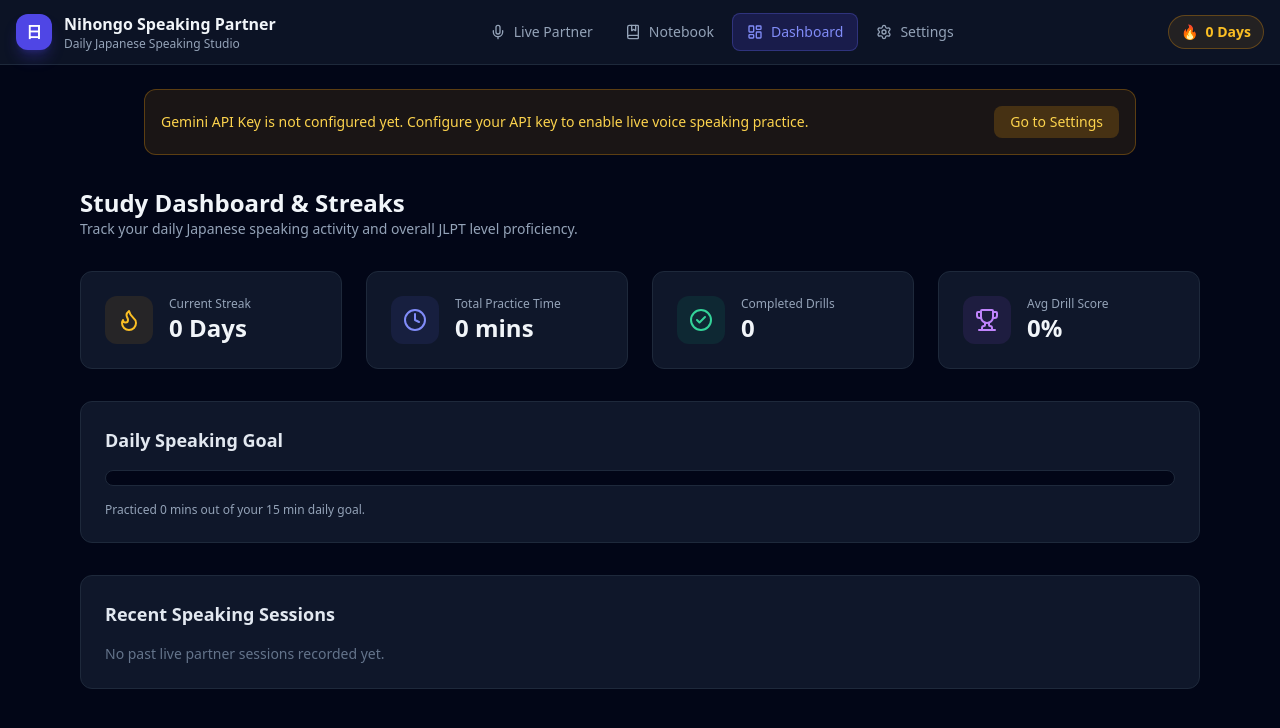
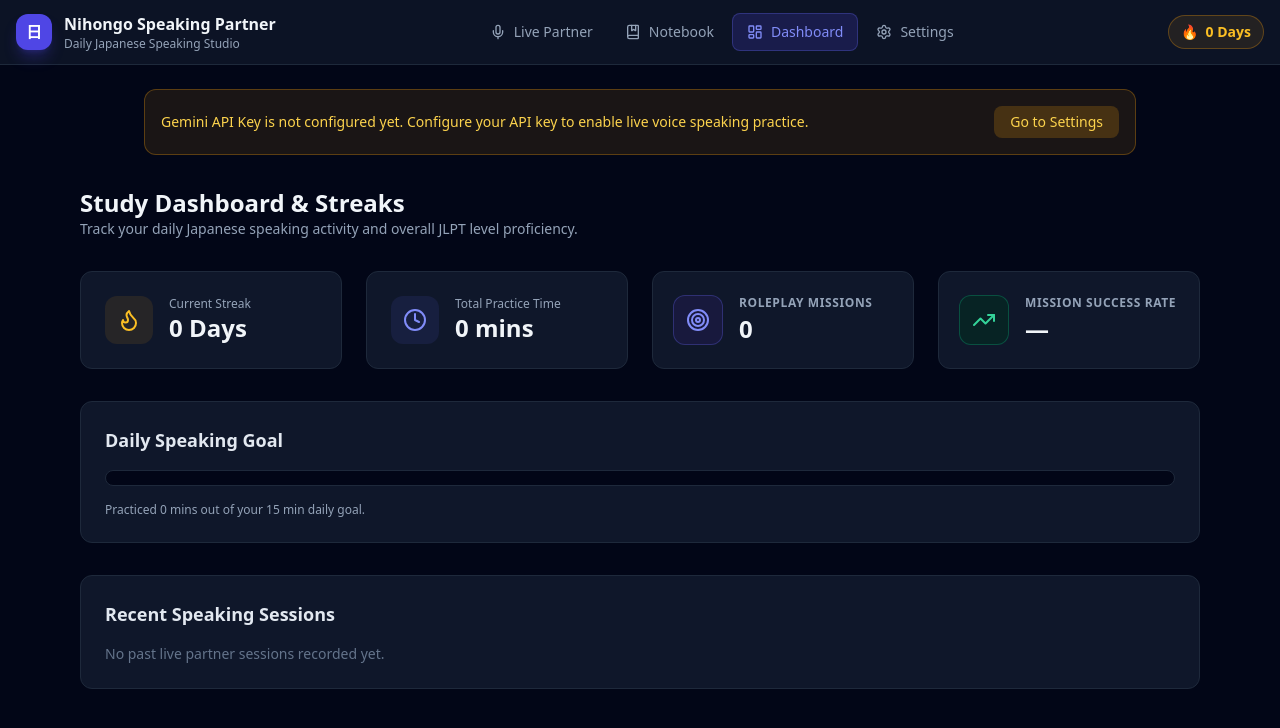
Before and after one commit to c0dearm/nihongo-speaking-partner, a React (Vite) app: page / in a window 1280 px wide. Both pictures are taken after a click on the button "Dashboard". Shown: the top 728 px of the page. Built offline with nearby package versions, Linux system fonts and the light colour scheme.

Commit message:
feat(dashboard): replace legacy drill score metric tiles with Roleplay Missions and Mission Success Rate

```diff
--- a/src/components/dashboard/DashboardView.tsx
+++ b/src/components/dashboard/DashboardView.tsx
@@ -1,7 +1,7 @@
 import React, { useEffect, useState } from 'react';
 import { StorageRepository } from '../../services/storage/StorageRepository';
-import { SessionRecord, DrillProgressRecord, UserStatsRecord } from '../../types';
-import { Flame, Clock, Trophy, CheckCircle2 } from 'lucide-react';
+import { SessionRecord, UserStatsRecord } from '../../types';
+import { Flame, Clock, Target, TrendingUp } from 'lucide-react';
 
 interface DashboardViewProps {
   repository: StorageRepository;
@@ -10,20 +10,17 @@ interface DashboardViewProps {
 export const DashboardView: React.FC<DashboardViewProps> = ({ repository }) => {
   const [stats, setStats] = useState<UserStatsRecord | null>(null);
   const [sessions, setSessions] = useState<SessionRecord[]>([]);
-  const [drillsProgress, setDrillsProgress] = useState<DrillProgressRecord[]>([]);
 
   useEffect(() => {
     let active = true;
     (async () => {
-      const [s, sess, d] = await Promise.all([
+      const [s, sess] = await Promise.all([
         repository.getUserStats(),
         repository.getSessions(),
-        repository.getDrillProgressList(),
       ]);
       if (active) {
         setStats(s);
         setSessions(sess);
-        setDrillsProgress(d);
       }
     })();
     return () => {
@@ -35,12 +32,15 @@ export const DashboardView: React.FC<DashboardViewProps> = ({ repository }) => {
     return <div className="p-8 text-center text-slate-400">Loading study dashboard...</div>;
   }
 
-  const avgDrillScore =
-    drillsProgress.length > 0
-      ? Math.round(
-          drillsProgress.reduce((acc, d) => acc + d.assessment.overallScore, 0) /
-            drillsProgress.length
-        )
+  const missionSessions = sessions.filter((s) => Boolean(s.feedbackReport?.goalVerdict));
+  const successfulMissions = missionSessions.filter(
+    (s) =>
+      s.feedbackReport?.goalVerdict?.status === 'ACHIEVED' ||
+      s.feedbackReport?.goalVerdict?.status === 'PARTIALLY_ACHIEVED'
+  ).length;
+  const missionSuccessRate =
+    missionSessions.length > 0
+      ? Math.round((successfulMissions / missionSessions.length) * 100)
       : 0;
 
   return (
@@ -73,23 +73,23 @@ export const DashboardView: React.FC<DashboardViewProps> = ({ repository }) => {
           </div>
         </div>
 
-        <div className="bg-slate-900 border border-slate-800 rounded-xl p-6 flex items-center gap-4">
-          <div className="p-3 rounded-xl bg-emerald-500/10 text-emerald-400">
-            <CheckCircle2 className="w-6 h-6" />
+        <div className="bg-slate-900 border border-slate-800 rounded-xl p-5 flex items-center gap-4">
+          <div className="p-3 bg-indigo-950/60 rounded-xl text-indigo-400 border border-indigo-500/30">
+            <Target className="w-6 h-6" />
           </div>
           <div>
-            <p className="text-xs text-slate-400">Completed Drills</p>
-            <p className="text-2xl font-bold text-slate-100">{drillsProgress.length}</p>
+            <p className="text-xs font-semibold text-slate-400 uppercase tracking-wider">Roleplay Missions</p>
+            <p className="text-2xl font-bold text-slate-100 mt-0.5">{missionSessions.length}</p>
           </div>
         </div>
 
-        <div className="bg-slate-900 border border-slate-800 rounded-xl p-6 flex items-center gap-4">
-          <div className="p-3 rounded-xl bg-purple-500/10 text-purple-400">
-            <Trophy className="w-6 h-6" />
+        <div className="bg-slate-900 border border-slate-800 rounded-xl p-5 flex items-center gap-4">
+          <div className="p-3 bg-emerald-950/60 rounded-xl text-emerald-400 border border-emerald-500/30">
+            <TrendingUp className="w-6 h-6" />
           </div>
           <div>
-            <p className="text-xs text-slate-400">Avg Drill Score</p>
-            <p className="text-2xl font-bold text-slate-100">{avgDrillScore}%</p>
+            <p className="text-xs font-semibold text-slate-400 uppercase tracking-wider">Mission Success Rate</p>
+            <p className="text-2xl font-bold text-slate-100 mt-0.5">{missionSessions.length > 0 ? `${missionSuccessRate}%` : '—'}</p>
           </div>
         </div>
       </div>
```
Also changed, not shown: 1 other file (tests, documents, lock files or other folders).
